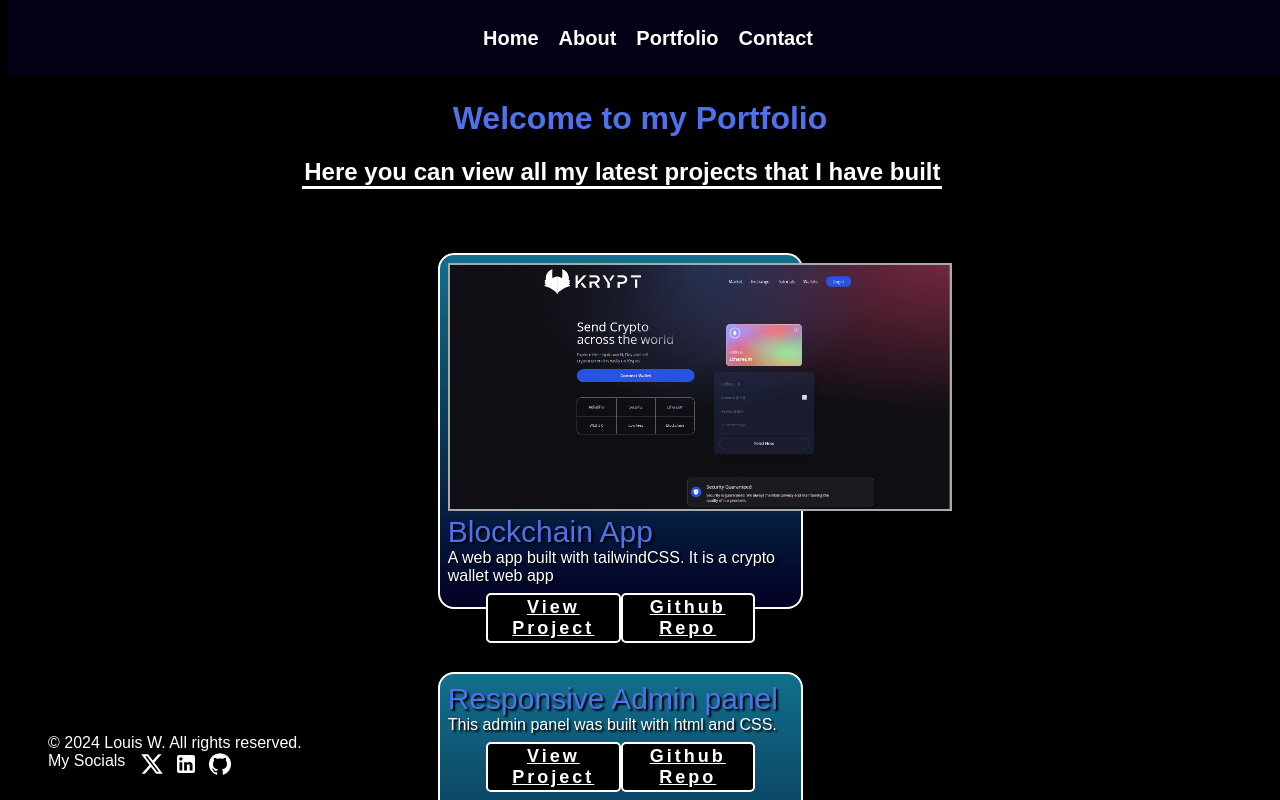
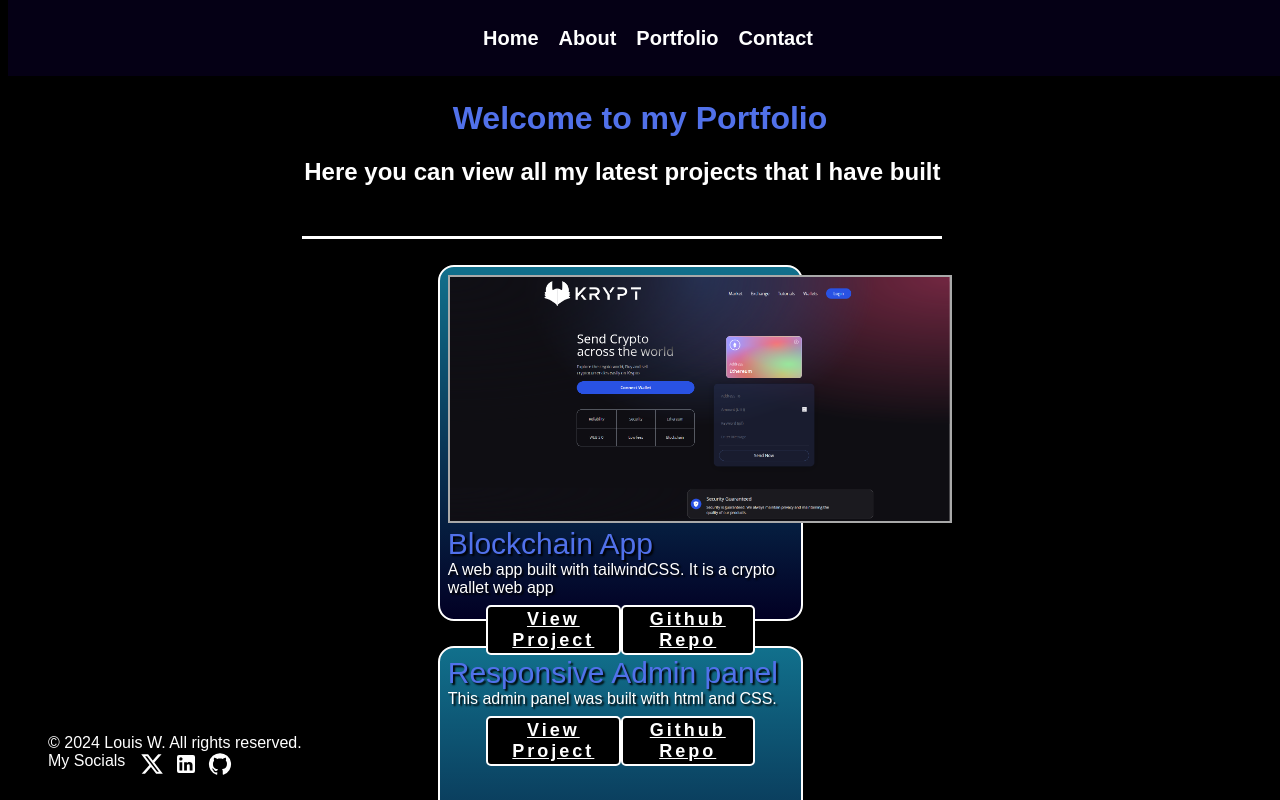
Before and after one commit to LouisWdev/Louis-react-portfolio, a React (Vite) app: page /Portfolio in a window 1280 px wide. Shown: the top 800 px of the page. Built offline with nearby package versions, Linux system fonts and the light colour scheme.

Commit message:
Changed the height in portfolio

```diff
--- a/src/Pages/Home.tsx
+++ b/src/Pages/Home.tsx
@@ -9,12 +9,6 @@ import BackgroundImg from '../assets/images/HomeBackgroundEdited.png'
 
 //REACT ROUTER
 import { Link } from 'react-router-dom';
-
-
-const Section = styled.div`
-height: 100vh;
-
-`;
 
  const BackgroundSection = styled.div`
       height: 98.3vh;
@@ -143,7 +137,7 @@ const Home = () => {
         <BackgroundSection>
           <Container>
             <Text>
-             Welcome to my Portfolio
+              Welcome to my Portfolio
              </Text>
            <BreakLine/>
             <SubText>
@@ -158,9 +152,6 @@ const Home = () => {
           </Container>
          </BackgroundSection>
          </BackgroundAnimation>
-         <Section>
-
-         </Section>
     </>
   );
 };
--- a/src/Pages/Portfolio.tsx
+++ b/src/Pages/Portfolio.tsx
@@ -35,11 +35,12 @@ const TitleSubText = styled.h2`
     border-bottom: 3px solid white;
     width: 50vw;
     margin-left: 23vw;
+    padding-bottom: 50px;
 `;
 
 const Container = styled.div`
     border-radius: 2vh;
-    margin-top: 5%;
+    margin-top: 2%;
     margin-left: 34%;
     width: 27vw;
     padding-top: 1vh;
```
